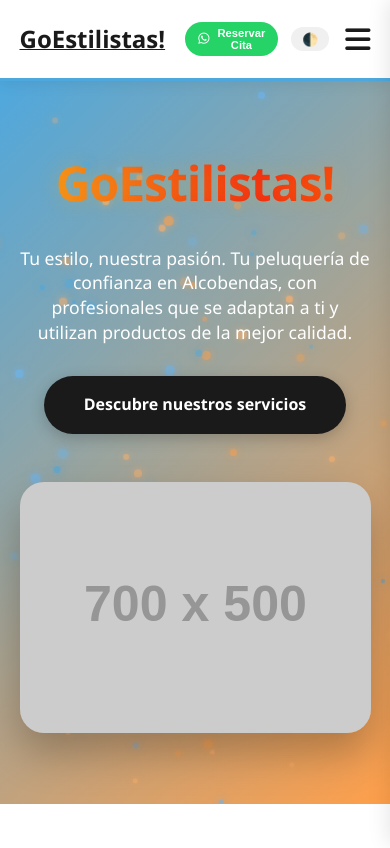
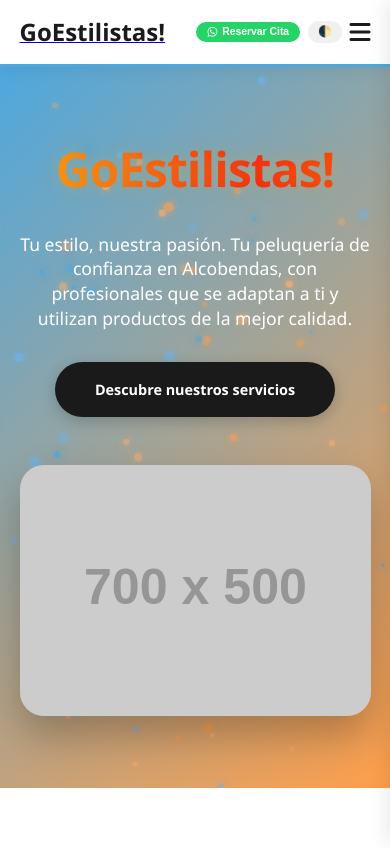
Before and after one commit to HectorTech21/go_estilistas-web, a website: page index.html in a window 390 px wide. Shown: the top 848 px of the page. Drawn offline with nearby package versions, Linux system fonts and the light colour scheme; placeholder pictures from the web are drawn by us.

Commit message:
arreglos en responsive

```diff
--- a/assets/css/global.css
+++ b/assets/css/global.css
@@ -802,11 +802,43 @@
    ============================================ */
 @media (max-width: 768px) {
     header {
-        padding: 1rem 5%;
+        padding: 0.8rem 5%;
     }
 
     .logo span {
-        font-size: 1.3rem;
+        font-size: 1.2rem;
+    }
+
+    /* Ajustar el contenedor derecho del header */
+    .header-right {
+        gap: 0.5rem;
+    }
+
+    .placeholder-buttons {
+        gap: 0.5rem;
+    }
+
+    /* Botón reservar cita más pequeño y con menos padding */
+    .btn-reservar {
+        padding: 0.3rem 0.7rem;
+        font-size: 0.65rem;
+        gap: 0.3rem;
+    }
+
+    .btn-reservar i {
+        font-size: 0.7rem;
+    }
+
+    /* Botón de tema más pequeño */
+    .dark-mode-toggle {
+        padding: 0.3rem 0.6rem;
+        font-size: 0.7rem;
+    }
+
+    /* Menú hamburguesa */
+    .menu-hamburguesa {
+        font-size: 1.5rem;
+        margin-left: 0;
     }
 
     /* Ocultar navegación de escritorio */
@@ -819,45 +851,30 @@
         display: block;
     }
 
-    /* Botón reservar cita más pequeño en móvil */
-    .btn-reservar {
-        padding: 0.3rem 0.8rem;
-        font-size: 0.7rem;
-    }
-
-    .btn-reservar i {
-        font-size: 0.8rem;
-    }
-
-    /* Botón de tema más pequeño en móvil */
-    .dark-mode-toggle {
-        padding: 0.3rem 0.7rem;
-        font-size: 0.8rem;
-    }
-
     .hero {
         flex-direction: column;
         text-align: center;
-        padding: 4rem 5%;
+        padding: 3rem 5%;
         min-height: auto;
     }
 
     .hero-titulo {
-        font-size: 3rem;
+        font-size: 2.5rem;
     }
 
     .hero-texto {
-        font-size: 1.1rem;
+        font-size: 1rem;
     }
 
     .btn-hero {
-        padding: 0.8rem 2rem;
-        font-size: 1rem;
+        padding: 0.7rem 1.5rem;
+        font-size: 0.9rem;
     }
 
     .features {
         flex-direction: column;
         align-items: center;
+        padding: 2rem 5%;
     }
 
     .footer-container {
@@ -884,9 +901,9 @@
     .btn-volver-arriba {
         bottom: 1.5rem;
         right: 1.5rem;
-        width: 45px;
-        height: 45px;
-        font-size: 1.2rem;
+        width: 40px;
+        height: 40px;
+        font-size: 1rem;
     }
 }
 
```
